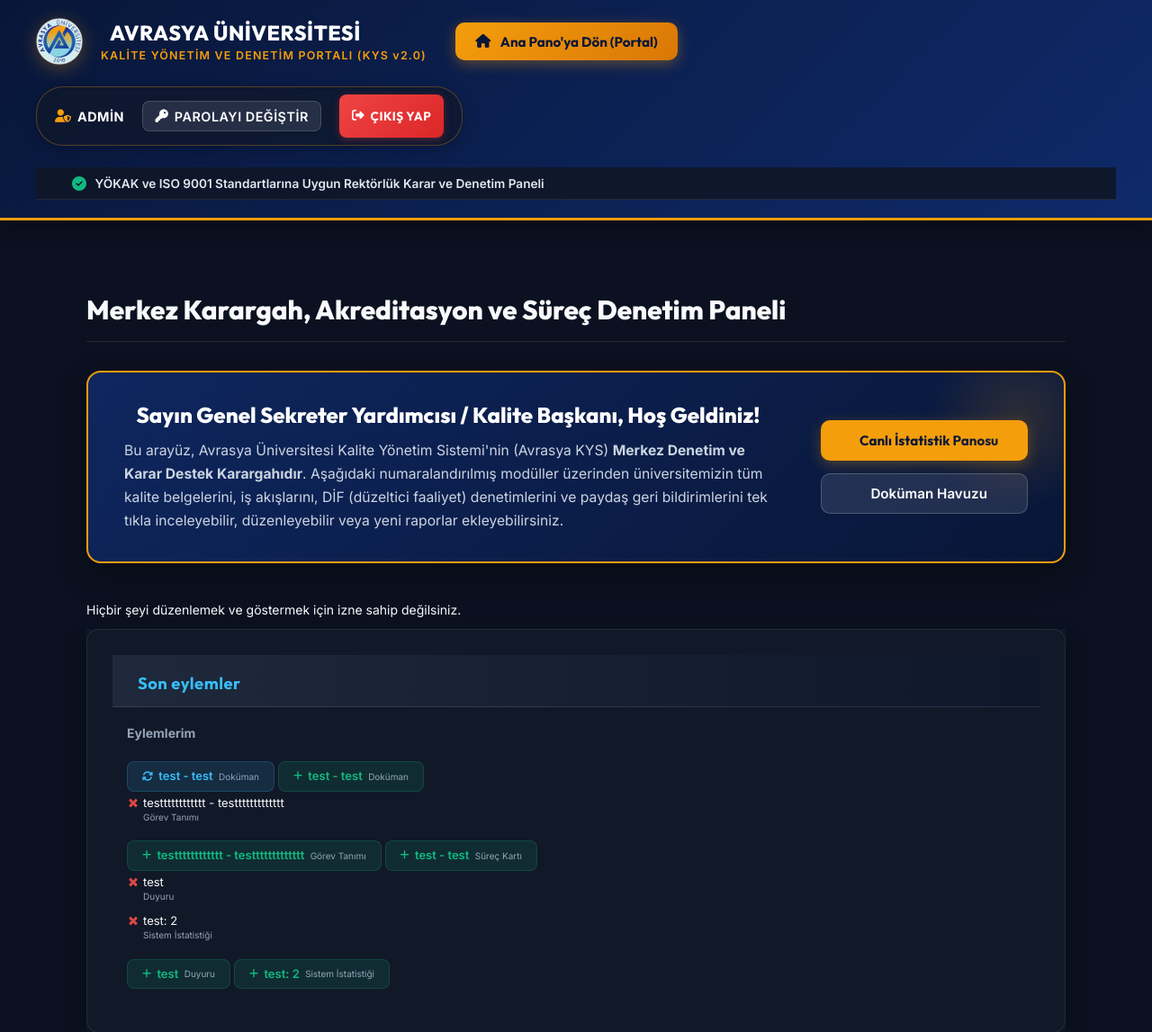
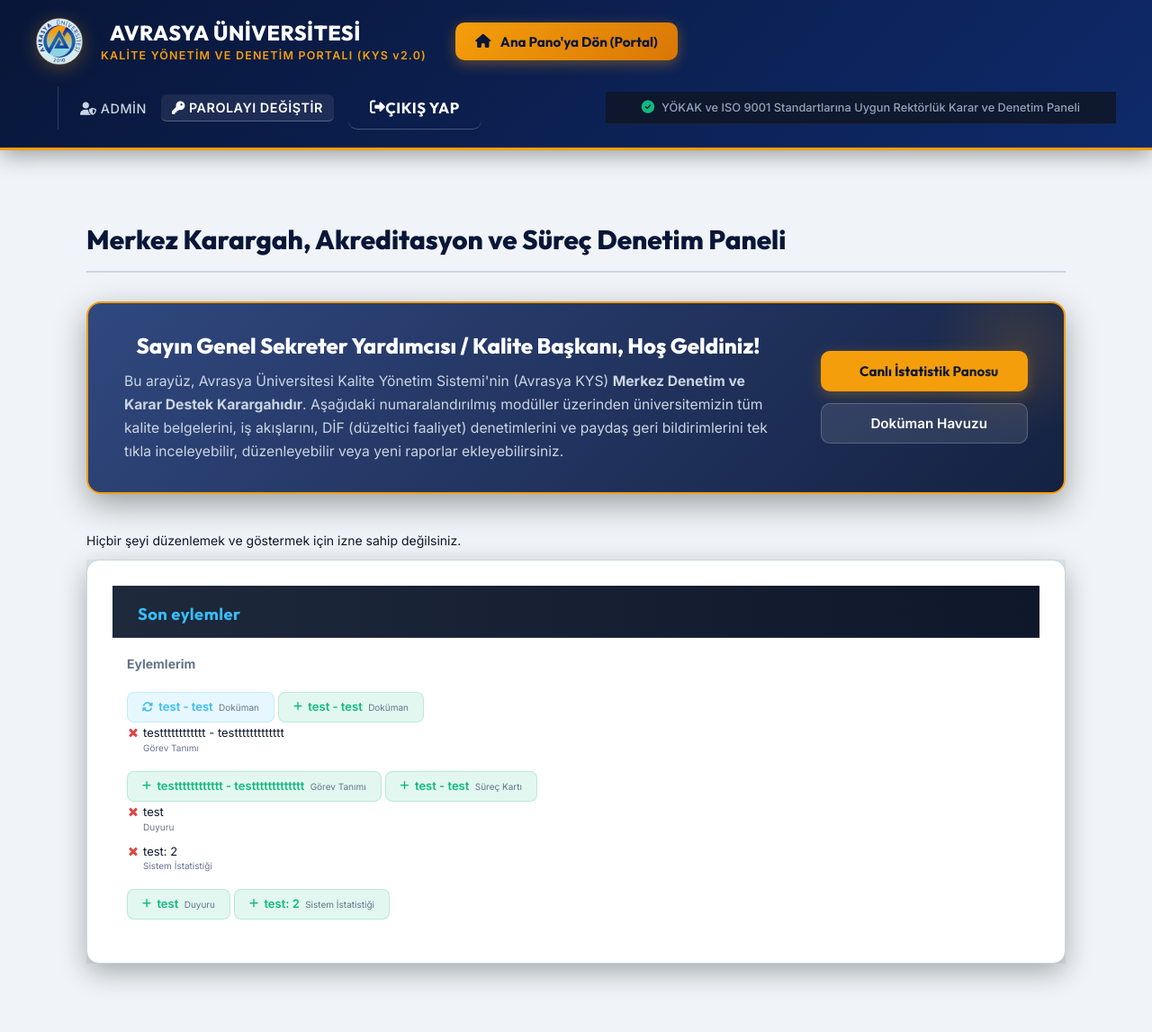
Before and after one commit to raminentezar-rgb/yks, a Django app: page /admin/ in a window 1280 px wide. Shown: the top 1147 px of the page at 90% size. Run offline with Django 4.2, Linux system fonts and the light colour scheme; a user stored in the database is signed in; data comes from the database, SQL or seed files in the repository.

Commit message:
Fix light theme background and remove conflicting user-tools CSS duplicates

```diff
--- a/static/css/custom_admin.css
+++ b/static/css/custom_admin.css
@@ -10,12 +10,12 @@
     --admin-navy-gradient: linear-gradient(135deg, #081638 0%, #0f2a6a 100%);
     --admin-gold: #f59e0b;
     --admin-gold-gradient: linear-gradient(135deg, #f59e0b 0%, #d97706 100%);
-    --admin-bg: #0b1120;
-    --admin-card-bg: #111827;
-    --admin-header-bg: #1e293b;
-    --admin-border: rgba(255, 255, 255, 0.08);
-    --admin-text: #f8fafc;
-    --admin-muted: #94a3b8;
+    --admin-bg: #f0f4f8;
+    --admin-card-bg: #ffffff;
+    --admin-header-bg: #081638;
+    --admin-border: #cbd5e1;
+    --admin-text: #0f172a;
+    --admin-muted: #64748b;
 }
 
 body {
@@ -38,9 +38,6 @@ body {
     justify-content: space-between !important;
     flex-wrap: wrap !important;
     gap: 1.5rem !important;
-    position: sticky !important;
-    top: 0 !important;
-    z-index: 1000 !important;
     width: 100% !important;
     box-sizing: border-box !important;
 }
@@ -49,7 +46,7 @@ body {
     display: flex;
     align-items: center;
     justify-content: space-between;
-    flex: 1 1 auto;
+    width: 100%;
     gap: 2rem;
 }
 
@@ -71,6 +68,7 @@ body {
     width: auto;
     filter: drop-shadow(0 4px 10px rgba(245, 158, 11, 0.3));
     transition: transform 0.3s ease;
+
 }
 
 .admin-logo-link:hover .admin-logo-img {
@@ -125,91 +123,51 @@ body {
 }
 
 #user-tools {
-    font-size: 0.88rem !important;
-    margin-left: 0.5rem !important;
-    padding-left: 1rem !important;
-    border-left: 1px solid rgba(255, 255, 255, 0.2) !important;
+    font-size: 0.9rem !important;
+    margin-left: 1.5rem !important;
+    padding-left: 1.5rem !important;
+    border-left: 1px solid rgba(255, 255, 255, 0.15) !important;
     display: flex !important;
     align-items: center !important;
-    gap: 0.75rem !important;
+    gap: 1rem !important;
     color: #cbd5e1 !important;
     font-weight: 500 !important;
 }
 
-#user-tools .user-welcome {
+#user-tools a {
     color: #ffffff !important;
-    font-weight: 700 !important;
-    display: flex !important;
-    align-items: center !important;
-    gap: 0.4rem !important;
+    font-weight: 600 !important;
+    transition: color 0.2s !important;
+    text-decoration: none !important;
+    padding: 0.35rem 0.75rem !important;
+    border-radius: 6px !important;
+    background: rgba(255, 255, 255, 0.08) !important;
 }
 
-#user-tools .user-welcome i {
+#user-tools a:hover {
     color: var(--admin-gold) !important;
-}
-
-#user-tools a.user-tool-link {
-    color: #ffffff !important;
-    font-weight: 600 !important;
-    transition: all 0.2s !important;
-    text-decoration: none !important;
-    padding: 0.45rem 0.85rem !important;
-    border-radius: 8px !important;
-    background: rgba(255, 255, 255, 0.1) !important;
-    border: 1px solid rgba(255, 255, 255, 0.15) !important;
-    display: inline-flex !important;
-    align-items: center !important;
-    gap: 0.4rem !important;
-}
-
-#user-tools a.user-tool-link:hover {
-    color: var(--admin-gold) !important;
-    background: rgba(255, 255, 255, 0.2) !important;
-    border-color: var(--admin-gold) !important;
-}
-
-#user-tools button.logout-btn {
-    color: #ffffff !important;
-    font-weight: 700 !important;
-    transition: all 0.2s !important;
-    padding: 0.45rem 0.85rem !important;
-    border-radius: 8px !important;
-    background: linear-gradient(135deg, #ef4444 0%, #dc2626 100%) !important;
-    border: none !important;
-    cursor: pointer !important;
-    display: inline-flex !important;
-    align-items: center !important;
-    gap: 0.4rem !important;
-    box-shadow: 0 2px 8px rgba(239, 68, 68, 0.3) !important;
-}
-
-#user-tools button.logout-btn:hover {
-    background: linear-gradient(135deg, #f87171 0%, #ef4444 100%) !important;
-    transform: translateY(-1px) !important;
-    box-shadow: 0 4px 12px rgba(239, 68, 68, 0.5) !important;
+    background: rgba(255, 255, 255, 0.15) !important;
 }
 
 /* Global Nav Badge */
 .custom-global-nav {
-    background: rgba(15, 23, 42, 0.95) !important;
-    border-bottom: 1px solid rgba(255, 255, 255, 0.08) !important;
-    padding: 0.6rem 2.5rem !important;
-    width: 100% !important;
-    box-sizing: border-box !important;
+    background: rgba(15, 23, 42, 0.9);
+    border-bottom: 1px solid rgba(255, 255, 255, 0.05);
+    padding: 0.6rem 2.5rem;
 }
 
 .nav-info-badge {
-    display: flex !important;
-    align-items: center !important;
-    gap: 0.6rem !important;
-    font-size: 0.85rem !important;
-    color: #e2e8f0 !important;
-    font-weight: 600 !important;
+    display: flex;
+    align-items: center;
+    gap: 0.5rem;
+    font-size: 0.8rem;
+    color: #94a3b8;
+    font-weight: 500;
 }
 
 .nav-info-badge i {
-    color: #10b981 !important;
-    font-size: 1rem !important;
+    color: #10b981;
+    font-size: 0.9rem;
 }
 
 /* ==========================================================================
@@ -339,13 +297,13 @@ body {
 #content h1 {
     font-family: 'Outfit', sans-serif !important;
     font-weight: 800 !important;
-    color: #f8fafc !important;
+    color: #081638 !important;
     font-size: 1.85rem !important;
     margin-bottom: 2rem !important;
     display: flex !important;
     align-items: center !important;
     gap: 0.85rem !important;
-    border-bottom: 1px solid rgba(255,255,255,0.1) !important;
+    border-bottom: 2px solid #cbd5e1 !important;
     padding-bottom: 1rem !important;
 }
 
@@ -1026,24 +984,24 @@ body.login .submit-row input[type="submit"]:hover {
 
 /* Django'nun varsayılan açık/koyu tema değişkenlerini geçersiz kıl ve Executive Navy/Gold uygula */
 :root, [data-theme="light"], [data-theme="dark"], [data-theme="auto"] {
-    --link-fg: #38bdf8 !important;
+    --link-fg: #0284c7 !important;
     --link-hover-fg: #f59e0b !important;
     --primary: #f59e0b !important;
     --primary-fg: #081638 !important;
-    --body-fg: #f8fafc !important;
-    --body-bg: #0b1120 !important;
-    --body-quiet-color: #94a3b8 !important;
-    --body-loud-color: #ffffff !important;
+    --body-fg: #0f172a !important;
+    --body-bg: #f0f4f8 !important;
+    --body-quiet-color: #64748b !important;
+    --body-loud-color: #0f172a !important;
     --header-color: #ffffff !important;
     --header-branding-color: #f59e0b !important;
     --header-bg: #081638 !important;
     --header-link-color: #ffffff !important;
-    --breadcrumbs-fg: #cbd5e1 !important;
-    --breadcrumbs-link-fg: #38bdf8 !important;
-    --breadcrumbs-bg: #0f172a !important;
-    --module-bg: #111827 !important;
-    --module-fg: #f8fafc !important;
-    --darkened-bg: #0f172a !important;
+    --breadcrumbs-fg: #f8fafc !important;
+    --breadcrumbs-link-fg: #f59e0b !important;
+    --breadcrumbs-bg: #081638 !important;
+    --module-bg: #ffffff !important;
+    --module-fg: #0f172a !important;
+    --darkened-bg: #e2e8f0 !important;
 }
 
 /* Varsayılan tema değiştirici butonunu ve eski user-tools kutularını gizle */
@@ -1051,68 +1009,11 @@ body.login .submit-row input[type="submit"]:hover {
     display: none !important;
 }
 
-/* Yeni Özel Kullanıcı Araçları Çubuğu (Custom User Tools) */
-#user-tools, .custom-user-tools {
-    background: rgba(15, 23, 42, 0.75) !important;
-    border: 1px solid rgba(245, 158, 11, 0.3) !important;
-    padding: 0.5rem 1.25rem !important;
-    border-radius: 30px !important;
-    display: flex !important;
-    align-items: center !important;
-    gap: 1.25rem !important;
-    color: #f8fafc !important;
-    font-size: 0.9rem !important;
-    font-weight: 600 !important;
-    margin: 0 !important;
-    box-shadow: 0 4px 15px rgba(0, 0, 0, 0.25) !important;
-}
-
-.custom-user-tools .user-welcome {
-    color: #f59e0b !important;
-    display: flex !important;
-    align-items: center !important;
-    gap: 0.4rem !important;
-}
-
-.custom-user-tools .user-tool-link {
-    color: #38bdf8 !important;
-    text-decoration: none !important;
-    display: flex !important;
-    align-items: center !important;
-    gap: 0.4rem !important;
-    transition: color 0.2s !important;
-}
-
-.custom-user-tools .user-tool-link:hover {
-    color: #fff !important;
-}
-
-.custom-user-tools .user-tool-btn {
-    background: rgba(239, 68, 68, 0.15) !important;
-    color: #f87171 !important;
-    border: 1px solid rgba(239, 68, 68, 0.3) !important;
-    padding: 0.35rem 0.85rem !important;
-    border-radius: 20px !important;
-    cursor: pointer !important;
-    font-size: 0.85rem !important;
-    font-weight: 700 !important;
-    display: inline-flex !important;
-    align-items: center !important;
-    gap: 0.4rem !important;
-    transition: all 0.2s !important;
-}
-
-.custom-user-tools .user-tool-btn:hover {
-    background: #ef4444 !important;
-    color: #fff !important;
-    transform: translateY(-1px) !important;
-}
-
 /* Tüm Modül Başlıklarını, Kategori İsimlerini ve Tablo Linklerini Parlak ve Okunur Yap */
 .module table th a, .module table td a, .module caption a, .module h2 a,
 a.section, .model-name a, #content-main table a, .module th scope a,
 #changelist table tbody td a, #changelist table tbody th a {
-    color: #f8fafc !important;
+    color: #0284c7 !important;
     font-weight: 600 !important;
     text-decoration: none !important;
     font-size: 0.98rem !important;
@@ -1160,7 +1061,7 @@ a.section:hover, .model-name a:hover, #content-main table a:hover,
 
 /* Form Kartı ve Fieldset Düzenlemesi (Executive Form Cards) */
 body:not(.login) #content-main > form, body:not(.login) .change-form #content-main {
-    background: #111827 !important;
+    background: #ffffff !important;
     border: 1px solid rgba(245, 158, 11, 0.25) !important;
     border-radius: 16px !important;
     padding: 2rem 2.5rem !important;
```
